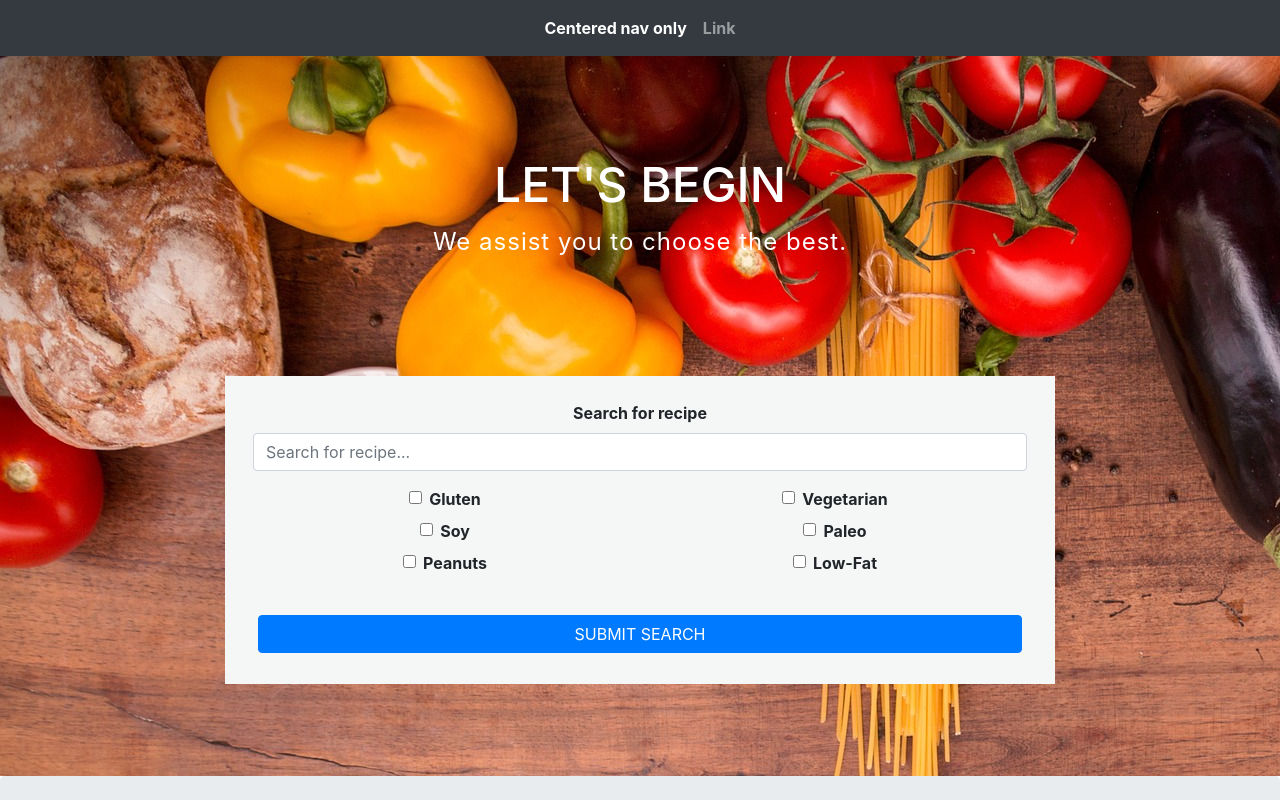
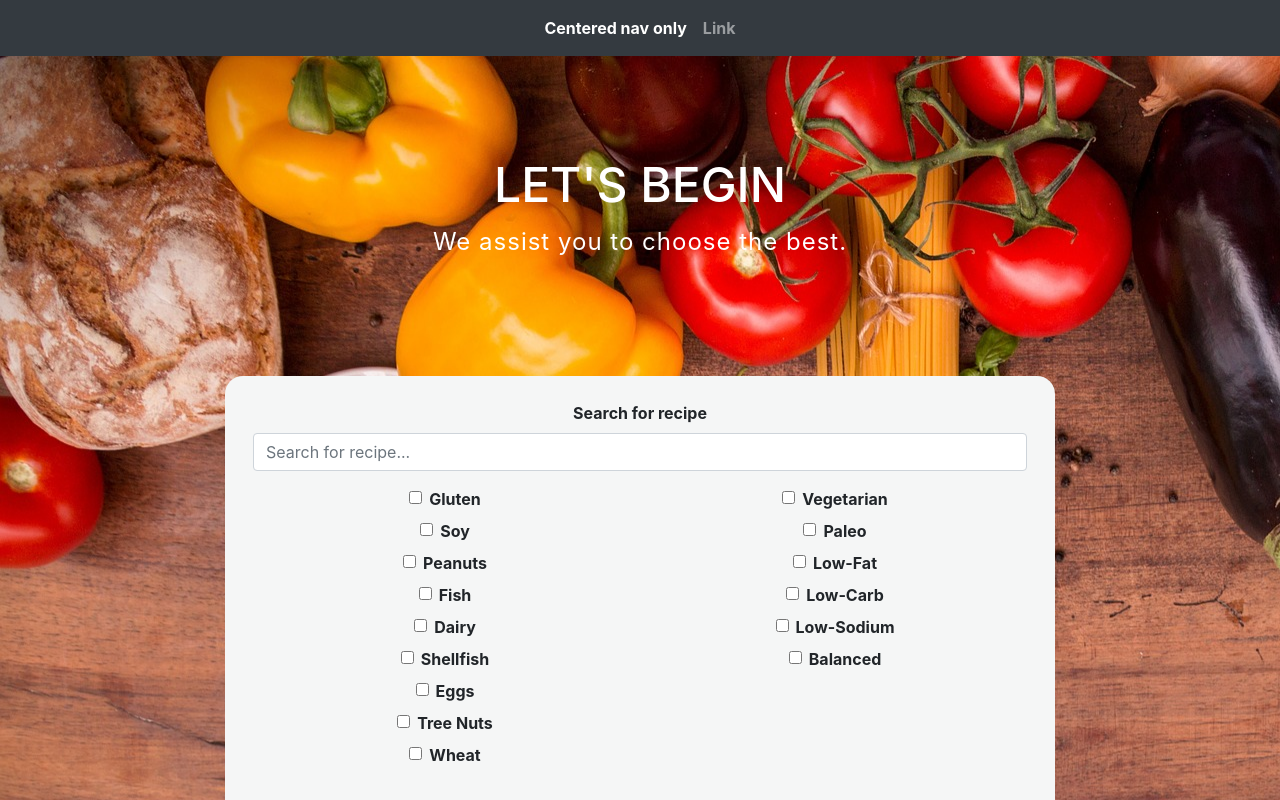
Before and after one commit to adamszabolcs/java-cookta-frontend, a React (Create React App) app: page / in a window 1280 px wide. Shown: the top 800 px of the page. Built offline with nearby package versions, Linux system fonts and the light colour scheme; no server answers.

Commit message:
checkbox updates

```diff
--- a/src/components/Checkbox.jsx
+++ b/src/components/Checkbox.jsx
@@ -1,11 +1,12 @@
 import React from "react";
 
-const Checkbox = ({ label, isSelected, onCheckboxChange }) => (
+const Checkbox = ({filterType ,label,free ,isSelected, onCheckboxChange }) => (
     <div className="form-check">
         <label>
             <input
                 type="checkbox"
-                name={label}
+                name={filterType}
+                value={label.toLowerCase()+free}
                 checked={isSelected}
                 onChange={onCheckboxChange}
                 className="form-check-input"
--- a/src/components/FilterBar.jsx
+++ b/src/components/FilterBar.jsx
@@ -2,12 +2,12 @@ import React, {Component} from 'react';
 import Checkbox from "./Checkbox";
 
 
-const ALLERGIES_FILTER = ["Gluten", "Soy", "Peanuts"];
-const DIET_FILTERS = ["Vegetarian", "Paleo", "Low-Fat"];
+const HEALTH_FILTER = ["Gluten", "Soy", "Peanuts", "Fish", "Dairy", "Shellfish", "Eggs", "Tree Nuts", "Wheat"];
+const DIET_FILTERS = ["Vegetarian", "Paleo", "Low-Fat", "Low-Carb", "Low-Sodium", "Balanced"];
 
 export class FilterBar extends Component {
     state = {
-        checkboxes: ALLERGIES_FILTER.reduce(
+        checkboxes: HEALTH_FILTER.reduce(
             (options, option) => ({
                 ...options,
                 [option]: false
@@ -58,7 +58,9 @@ export class FilterBar extends Component {
 
     createCheckbox = option => (
         <Checkbox
+            filterType={"health"}
             label={option}
+            free={"-free"}
             isSelected={this.state.checkboxes[option]}
             onCheckboxChange={this.handleCheckboxChange}
             key={option}
@@ -67,14 +69,16 @@ export class FilterBar extends Component {
 
     createCheckbox2 = option => (
         <Checkbox
+            filterType={"diet"}
             label={option}
+            free={""}
             isSelected={this.state.checkboxes2[option]}
             onCheckboxChange={this.handleCheckboxChange}
             key={option}
         />
     );
 
-    createCheckboxes = () => ALLERGIES_FILTER.map(this.createCheckbox);
+    createCheckboxes = () => HEALTH_FILTER.map(this.createCheckbox);
     createCheckboxes2 = () => DIET_FILTERS.map(this.createCheckbox2);
 
 
@@ -91,7 +95,6 @@ export class FilterBar extends Component {
 
                     </div>
             </div>
-
         );
     }
 }
--- a/src/components/Recipe.jsx
+++ b/src/components/Recipe.jsx
@@ -4,7 +4,6 @@ import '../templatemo-style.css';
 export default class Recipe extends Component {
 
     render() {
-
         return (
                 <div className="tab-pane" id="1a">
                     <div className="tm-recommended-place-wrap">
@@ -12,14 +11,14 @@ export default class Recipe extends Component {
                             <img src={this.props.image} alt=""/>
                             <div className="tm-recommended-description-box">
                                 <h3 className="tm-recommended-title">{this.props.label}</h3>
-                                <p className="tm-text-highlight">
+                                <div className="tm-text-highlight">
                                     <ul>
-                                        {this.props.ingredientLines.map(ingredient => <li>
+                                        {this.props.ingredientLines.map(ingredient => <li key={ingredient}>
                                             {ingredient}
                                         </li>)}
                                     </ul>
 
-                                </p>
+                                </div>
                                 <p className="tm-text-grey"></p>
                             </div>
 
--- a/src/templatemo-style.css
+++ b/src/templatemo-style.css
@@ -173,6 +173,7 @@ label { font-weight: 700; }
     max-width: 830px;
     margin-left: 15px;
     margin-right: 15px;
+    border-radius: 18px;
 }
 
 .tm-form-group { float: left; }
```
